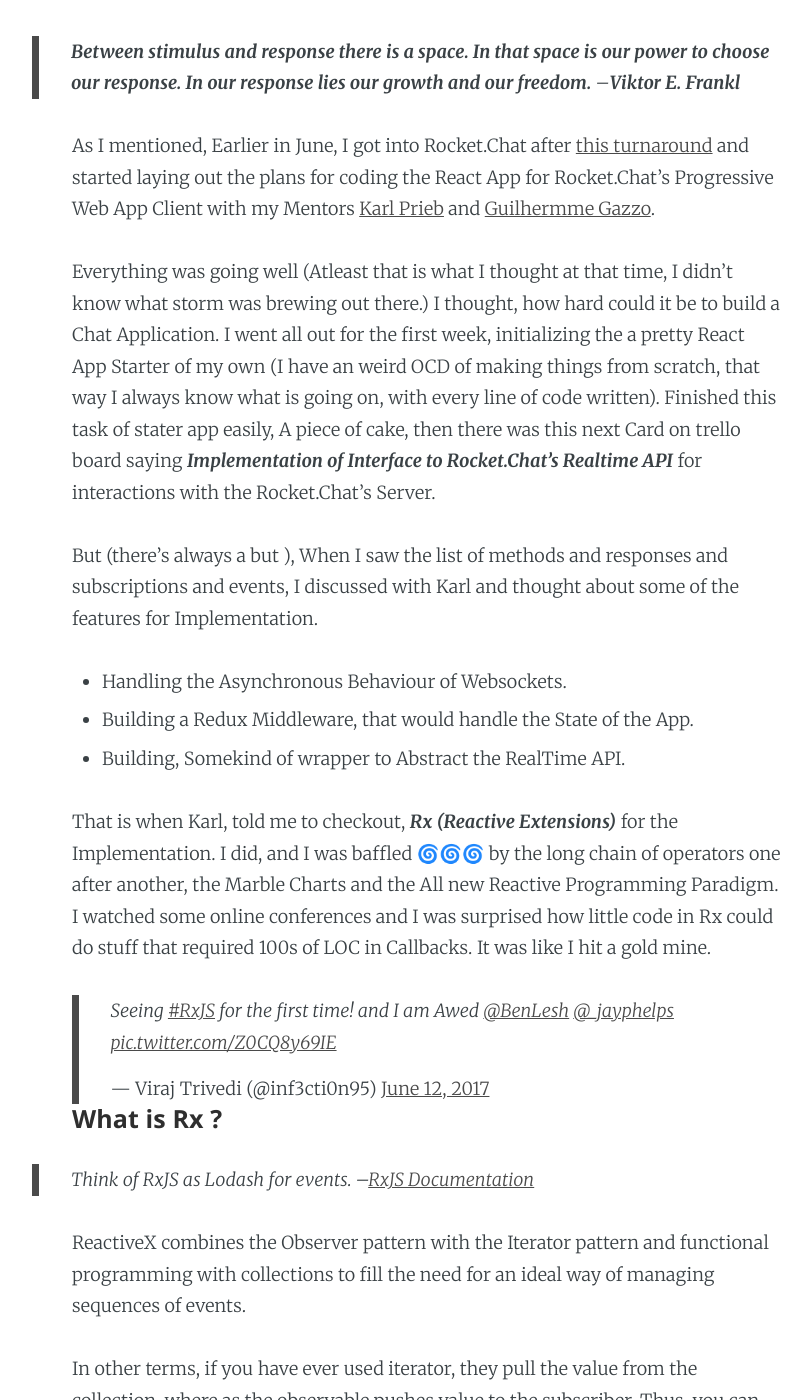
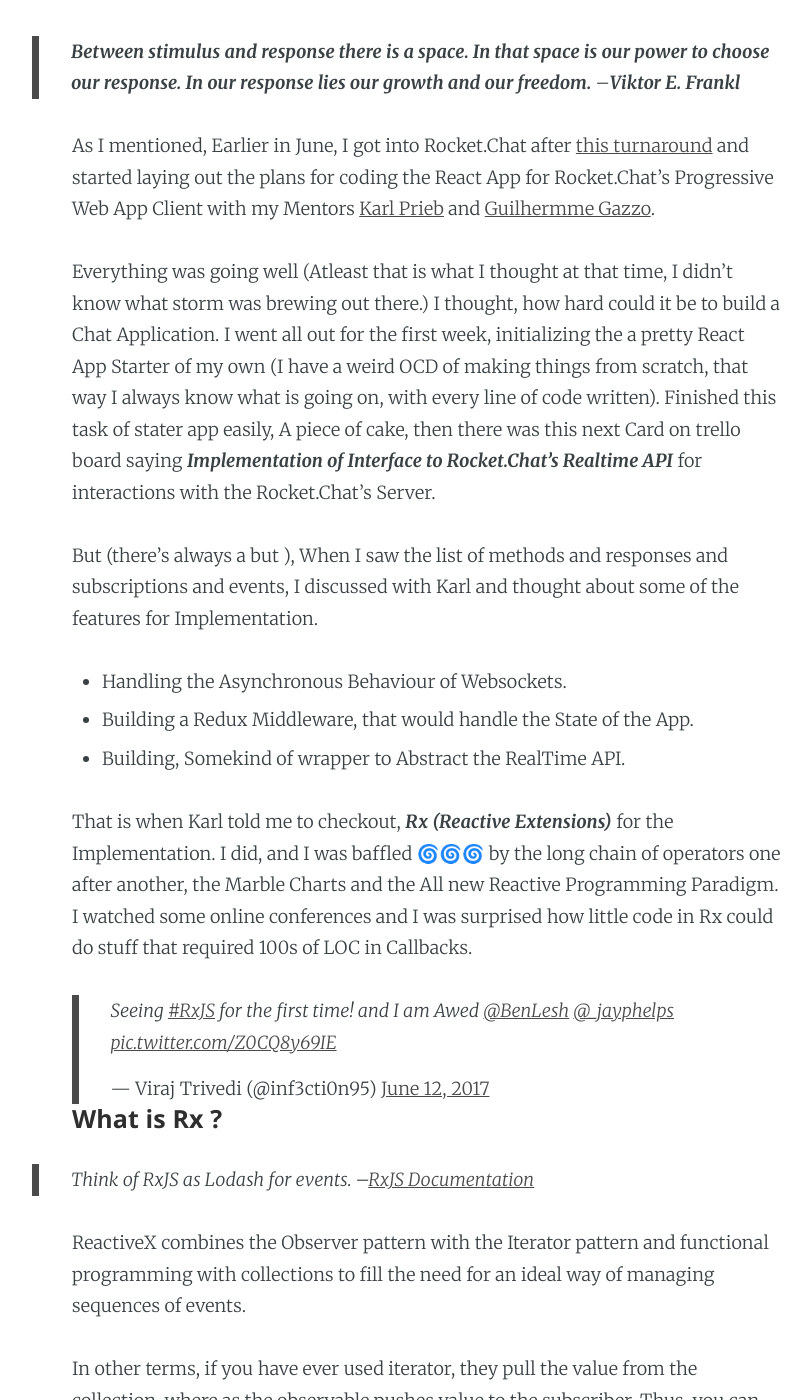
Before and after one commit to inf3cti0n95/Otaku-Codes, a Jekyll site: the page built from _posts/2017-07-01-summer-coding-with-rocket-chat-my-first-npm-package.markdown, in a window 1280 px wide and 1400 px high, scrolled down 1026 px. Shown: the whole window, without its empty margins (213-1024 px from the left). Built offline with Jekyll 4.4.1, drawn with Linux system fonts in a browser that asks for light colours; comment, search, counter and statistics services are not loaded; some of the changed text lies outside the part shown.

Commit message:
Update 2017-07-01-summer-coding-with-rocket-chat-my-first-npm-package.markdown

```diff
--- a/_posts/2017-07-01-summer-coding-with-rocket-chat-my-first-npm-package.markdown
+++ b/_posts/2017-07-01-summer-coding-with-rocket-chat-my-first-npm-package.markdown
@@ -22,7 +22,7 @@
 
 As I mentioned, Earlier in June, I got into Rocket.Chat after [this turnaround]() and started laying out the plans for coding the React App for Rocket.Chat's Progressive Web App Client with my Mentors [Karl Prieb]() and [Guilhermme Gazzo]().
 
-Everything was going well (Atleast that is what I thought at that time, I didn't know what storm was brewing out there.) I thought, how hard could it be to build a Chat Application. I went all out for the first week, initializing the a pretty React App Starter of my own (I have an weird OCD of making things from scratch, that way I always know what is going on, with every line of code written). Finished this task of stater app easily, A piece of cake, then there was this next Card on trello board saying ***Implementation of Interface to Rocket.Chat's Realtime API*** for interactions with the Rocket.Chat's Server.
+Everything was going well (Atleast that is what I thought at that time, I didn't know what storm was brewing out there.) I thought, how hard could it be to build a Chat Application. I went all out for the first week, initializing the a pretty React App Starter of my own (I have a weird OCD of making things from scratch, that way I always know what is going on, with every line of code written). Finished this task of stater app easily, A piece of cake, then there was this next Card on trello board saying ***Implementation of Interface to Rocket.Chat's Realtime API*** for interactions with the Rocket.Chat's Server.
 
 But (there's always a but ), When I saw the list of methods and responses and subscriptions and events, I discussed with Karl and thought about some of the features for Implementation.
 
@@ -30,7 +30,7 @@
 - Building a Redux Middleware, that would handle the State of the App.
 - Building, Somekind of wrapper to Abstract the RealTime API.
 
-That is when Karl, told me to checkout, ***Rx (Reactive Extensions)*** for the Implementation. I did, and I was baffled 🌀🌀🌀 by the long chain of operators one after another, the Marble Charts and the All new Reactive Programming Paradigm. I watched some online conferences and I was surprised how little code in Rx could do stuff that required 100s of LOC in Callbacks. It was like I hit a gold mine.
+That is when Karl told me to checkout, ***Rx (Reactive Extensions)*** for the Implementation. I did, and I was baffled 🌀🌀🌀 by the long chain of operators one after another, the Marble Charts and the All new Reactive Programming Paradigm. I watched some online conferences and I was surprised how little code in Rx could do stuff that required 100s of LOC in Callbacks.
 
 <div>
     <blockquote class="twitter-tweet" data-lang="en"><p lang="en" dir="ltr">Seeing <a href="https://twitter.com/hashtag/RxJS?src=hash">#RxJS</a> for the first time! and I am Awed <a href="https://twitter.com/BenLesh">@BenLesh</a> <a href="https://twitter.com/_jayphelps">@_jayphelps</a> <a href="https://t.co/Z0CQ8y69IE">pic.twitter.com/Z0CQ8y69IE</a></p>&mdash; Viraj Trivedi (@inf3cti0n95) <a href="https://twitter.com/inf3cti0n95/status/874131779862614017">June 12, 2017</a></blockquote>
@@ -51,7 +51,7 @@
 
 #### Rx + Redux + React 😍😍😍
 
-RxJS is pretty much the only thing needed for handling everthing, Angular 2 + has RxJS built in for everything, That's when I thought there must be something to couple Rx and React, and I hit the next lot of Gold from the Same Gold mine, [***Redux Observables***](https://redux-observable.js.org/) or the Three Ducks 🦆🦆🦆 Observables as guys from Rx like to call it.
+RxJS is pretty much the only thing needed for handling everthing, Angular 2 + has RxJS built in for everything, That's when I thought there must be something to couple Rx and React, and found out [***Redux Observables***](https://redux-observable.js.org/) ( the Three Ducks 🦆🦆🦆 ) Observables as guys from Rx like to call it.
 
 
 ***Redux Observables*** is a [Redux](http://redux.js.org/) middleware that solves managing states and the async behaviours with so called [***"Epics"***](https://redux-observable.js.org/docs/basics/Epics.html), an Epic is Stream of redux actions which returns a stream of actions. That sounds familiar, right ?. Yes, an Epic is an Observable of redux actions.
```
